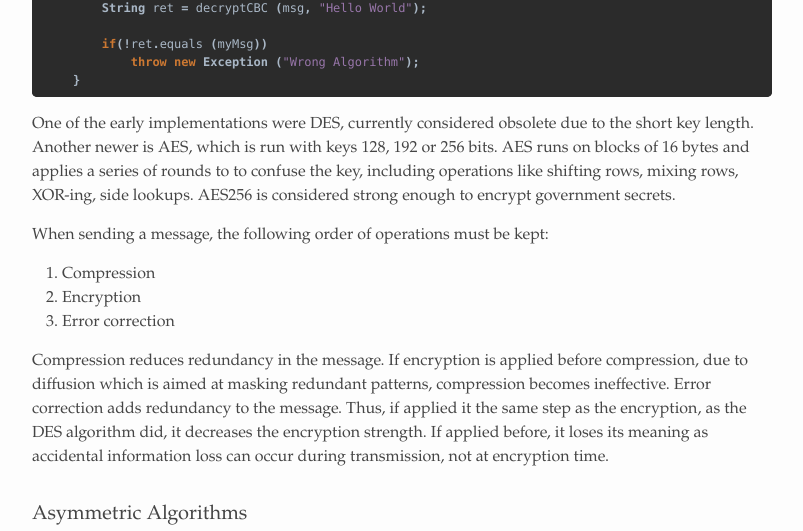
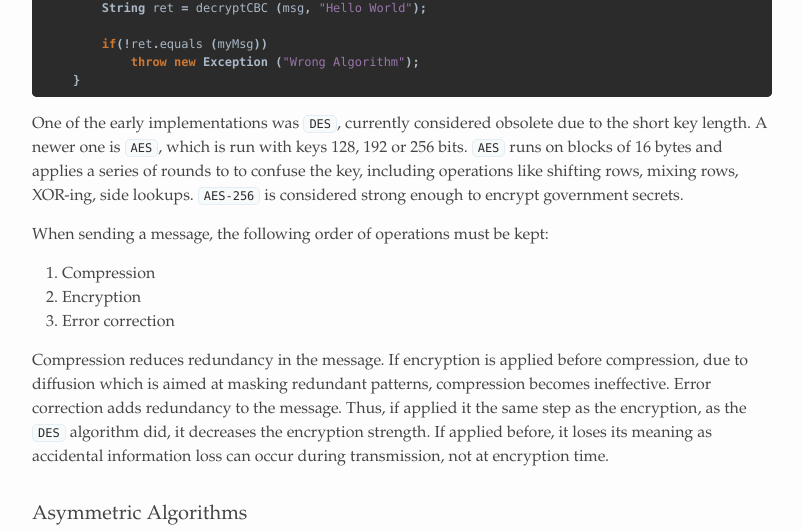
Before and after one commit to alexandrugris/my-jekyll-tech-blog, a Jekyll site: the page built from MyBlog/_posts/2020-03-29-intro-cryptography 2.markdown, in a window 1280 px wide and 900 px high, scrolled down 1830 px. Shown: the part 144-675 px from the top of the window, without its empty margins (238-1041 px from the left). Built offline with Jekyll 4.4.1, drawn with Linux system fonts in a browser that asks for light colours; some of the changed text lies outside the part shown.

Commit message:
small formatting

````diff
--- a/MyBlog/_posts/2020-03-29-intro-cryptography 2.markdown
+++ b/MyBlog/_posts/2020-03-29-intro-cryptography 2.markdown
@@ -83,7 +83,7 @@ Below is a very basic implementation of this concept, with a single XOR round an
     }
 ```
 
-One of the early implementations were DES, currently considered obsolete due to the short key length. Another newer is AES, which is run with keys 128, 192 or 256 bits. AES runs on blocks of 16 bytes and applies a series of rounds to to confuse the key, including operations like shifting rows, mixing rows, XOR-ing, side lookups. AES256 is considered strong enough to encrypt government secrets.
+One of the early implementations was `DES`, currently considered obsolete due to the short key length. A newer one is `AES`, which is run with keys 128, 192 or 256 bits. `AES` runs on blocks of 16 bytes and applies a series of rounds to to confuse the key, including operations like shifting rows, mixing rows, XOR-ing, side lookups. `AES-256` is considered strong enough to encrypt government secrets.
 
 When sending a message, the following order of operations must be kept:
 
@@ -91,7 +91,7 @@ When sending a message, the following order of operations must be kept:
 2. Encryption
 3. Error correction
 
-Compression reduces redundancy in the message. If encryption is applied before compression, due to diffusion which is aimed at masking redundant patterns, compression becomes ineffective. Error correction adds redundancy to the message. Thus, if applied it the same step as the encryption, as the DES algorithm did, it decreases the encryption strength. If applied before, it loses its meaning as accidental information loss can occur during transmission, not at encryption time.
+Compression reduces redundancy in the message. If encryption is applied before compression, due to diffusion which is aimed at masking redundant patterns, compression becomes ineffective. Error correction adds redundancy to the message. Thus, if applied it the same step as the encryption, as the `DES` algorithm did, it decreases the encryption strength. If applied before, it loses its meaning as accidental information loss can occur during transmission, not at encryption time.
 
 ### Asymmetric Algorithms
 
@@ -185,7 +185,7 @@ for (int j = 0; j < COUNT; j++) {
 
 Each extra bit added to the `COUNT` variable doubles the amount of work the algorithm is required to perform. Therefore, the complexity of cracking the code is `O(2^no_of_bits_in_modulo)`.
 
-In 2014 a paper has been published with an algorithm that would bring the discrete logarithm problem to significantly sub-exponential complexity. However, since in Diffie-Hellman the modulo is prime and in RSA it is a product of two prime numbers, the suggested heuristics from the paper does not (yet) apply.
+In 2014 a paper has been published with an algorithm that would bring the discrete logarithm problem to significantly sub-exponential complexity. However, since in `Diffie-Hellman` the modulo is prime and in `RSA` it is a product of two prime numbers, the suggested heuristics from the paper does not (yet) apply.
 
 ### Authenticity
 
@@ -205,6 +205,6 @@ If we want to validate that indeed a message comes from a specific person, we do
 
 The weakness is the hash function. If the hash function is easily reversible, a potential attacker could craft a message that has the same hash as the original message and pass it along with the originally encrypted hash. The message, at the recipient, would pass the validation.
 
-Because of this, we need cryptographically strong hash functions. These functions work on the same principles as the CBC described earlier in this chapter. MD5, the first designed hash function, is no longer recommended for use, same for SHA-1 which came later. SHA-2 (SHA-256 and SHA-512) and SHA-3 are currently the gold standard in cryptography.
+Because of this, we need cryptographically strong hash functions. These functions work on the same principles as the CBC described earlier in this chapter. `MD5`, the first designed hash function, is no longer recommended for use, same for `SHA-1` which came later. `SHA-2` (`SHA-256` and `SHA-512`) and `SHA-3` are currently the gold standard in cryptography.
 
 There is still an attack vector open - an attacker can generate a large number of messages that I am likely to sign and a similarly large number of messages that I would not likely sign. This increases the probability that he/she will find a pair of (likely-to-sign, unlikely-to-sign) and thus use my signature to validate his malicious message. Because of this, the protocol for using signatures requires that we never sign a message received from a 3rd party without altering it a little bit before, to generate another hash.
````
